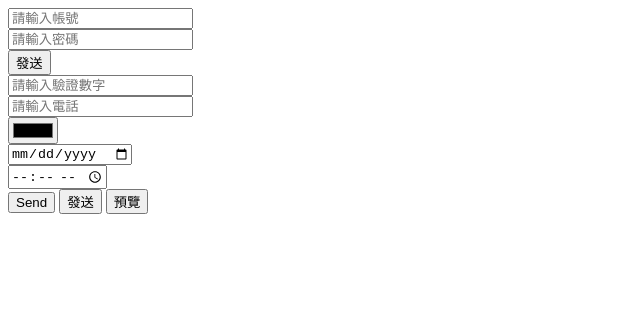
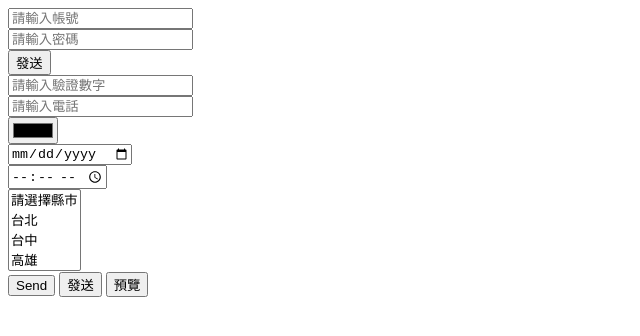
Before and after one commit to hsiuni/hsiuni, a plain HTML site: page form.html in a window 1280 px wide. Shown: the whole page, without its empty margins (0-640 px from the left). Drawn offline with Linux system fonts and the light colour scheme.

Commit message:
form part2

```diff
--- a/form.html
+++ b/form.html
@@ -33,6 +33,15 @@
         <input type="time"name="time"placeholder="請輸入時間">
     </div>
     <div>
+        <select name="conty[]" multiple>
+            <option>請選擇縣市</option>
+            <option value="tp">台北</option>
+            <option value="台中">台中</option>
+            <option>高雄</option>
+            <div>abcdefg</div>
+        </select>
+    </div>
+    <div>
         <input type="submit"value="Send">
         <button type="submit">發送</button>
         <button type="submit">預覽</button>
```
